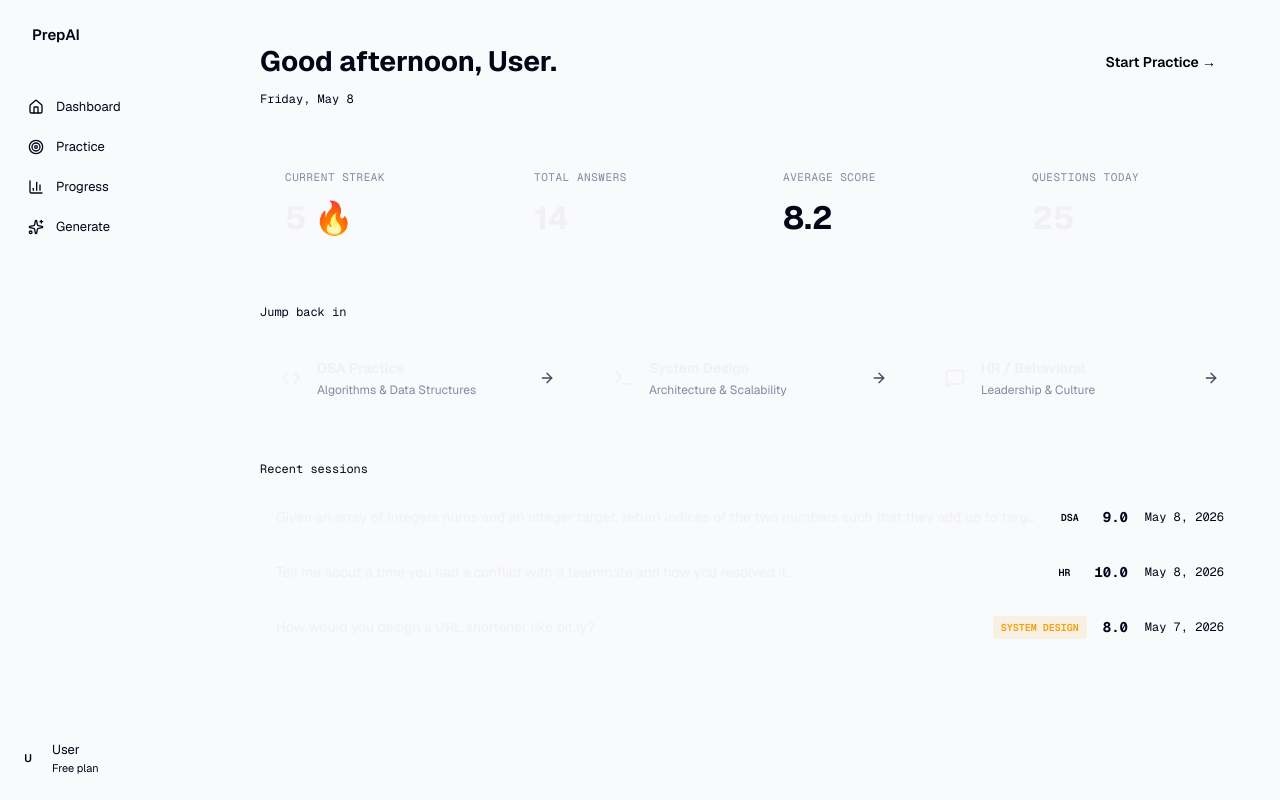
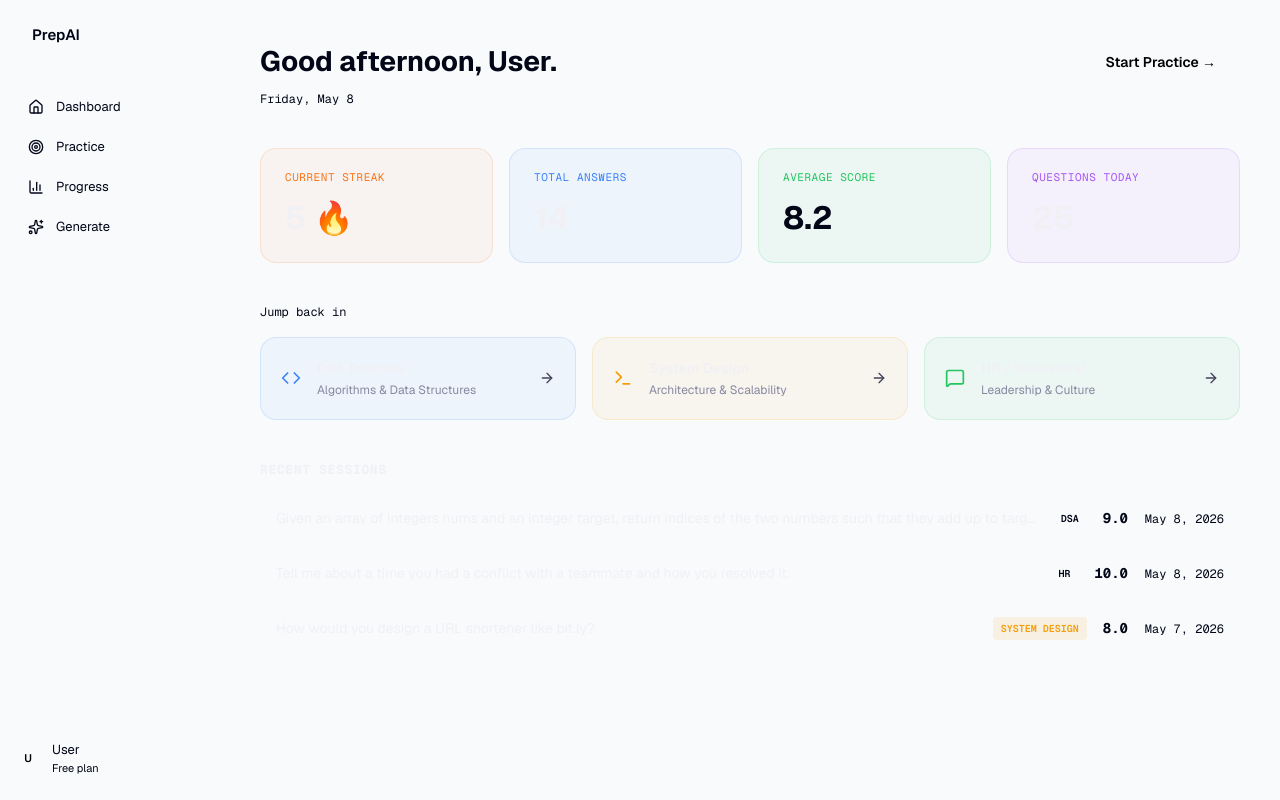
Before and after one commit to nmnroy/-AI-Powered-Interview, a Next.js app in the folder clerk-nextjs/: page /dashboard in a window 1280 px wide. Built offline with nearby package versions, Linux system fonts and the light colour scheme; no server answers.

Commit message:
style: colorize quick actions and embolden recent sessions header

```diff
--- a/clerk-nextjs/src/app/(dashboard)/dashboard/page.tsx
+++ b/clerk-nextjs/src/app/(dashboard)/dashboard/page.tsx
@@ -74,9 +74,9 @@ export default function DashboardHomePage() {
 
   // Quick actions array
   const quickActions = [
-    { title: "DSA Practice", desc: "Algorithms & Data Structures", icon: Code, href: "/dashboard/practice?category=dsa" },
-    { title: "System Design", desc: "Architecture & Scalability", icon: Terminal, href: "/dashboard/practice?category=system_design" },
-    { title: "HR / Behavioral", desc: "Leadership & Culture", icon: MessageSquare, href: "/dashboard/practice?category=hr" }
+    { title: "DSA Practice", desc: "Algorithms & Data Structures", icon: Code, href: "/dashboard/practice?category=dsa", hoverBorder: "hover:border-[rgba(59,130,246,0.3)]", bg: "rgba(59, 130, 246, 0.05)", border: "rgba(59, 130, 246, 0.15)", iconColor: "#3b82f6" },
+    { title: "System Design", desc: "Architecture & Scalability", icon: Terminal, href: "/dashboard/practice?category=system_design", hoverBorder: "hover:border-[rgba(245,158,11,0.3)]", bg: "rgba(245, 158, 11, 0.05)", border: "rgba(245, 158, 11, 0.15)", iconColor: "#f59e0b" },
+    { title: "HR / Behavioral", desc: "Leadership & Culture", icon: MessageSquare, href: "/dashboard/practice?category=hr", hoverBorder: "hover:border-[rgba(34,197,94,0.3)]", bg: "rgba(34, 197, 94, 0.05)", border: "rgba(34, 197, 94, 0.15)", iconColor: "#22c55e" }
   ];
 
   if (loading) {
@@ -125,32 +125,32 @@ export default function DashboardHomePage() {
       {/* METRICS ROW (4 items, horizontal) */}
       <div style={{ display: 'grid', gridTemplateColumns: 'repeat(4, 1fr)', gap: '16px', marginBottom: '40px' }}>
         {/* Current Streak */}
-        <div className="hover:border-[rgba(255,255,255,0.2)] transition-colors" style={{ background: 'rgba(255,255,255,0.05)', border: '1px solid rgba(255,255,255,0.1)', borderRadius: '16px', padding: '20px 24px' }}>
-          <div style={{ fontFamily: 'var(--font-mono)', fontSize: '11px', color: '#8888a0', textTransform: 'uppercase', letterSpacing: '0.05em' }}>Current Streak</div>
+        <div className="hover:border-[rgba(249,115,22,0.3)] transition-colors" style={{ background: 'rgba(249, 115, 22, 0.05)', border: '1px solid rgba(249, 115, 22, 0.15)', borderRadius: '16px', padding: '20px 24px' }}>
+          <div style={{ fontFamily: 'var(--font-mono)', fontSize: '11px', color: '#f97316', textTransform: 'uppercase', letterSpacing: '0.05em' }}>Current Streak</div>
           <div style={{ fontFamily: 'var(--font-display)', fontSize: '32px', color: '#f0f0f5', marginTop: '8px', fontWeight: 700 }}>
             {data?.currentStreak ?? 0} {data && data.currentStreak > 0 ? "🔥" : ""}
           </div>
         </div>
 
         {/* Total Answers */}
-        <div className="hover:border-[rgba(255,255,255,0.2)] transition-colors" style={{ background: 'rgba(255,255,255,0.05)', border: '1px solid rgba(255,255,255,0.1)', borderRadius: '16px', padding: '20px 24px' }}>
-          <div style={{ fontFamily: 'var(--font-mono)', fontSize: '11px', color: '#8888a0', textTransform: 'uppercase', letterSpacing: '0.05em' }}>Total Answers</div>
+        <div className="hover:border-[rgba(59,130,246,0.3)] transition-colors" style={{ background: 'rgba(59, 130, 246, 0.05)', border: '1px solid rgba(59, 130, 246, 0.15)', borderRadius: '16px', padding: '20px 24px' }}>
+          <div style={{ fontFamily: 'var(--font-mono)', fontSize: '11px', color: '#3b82f6', textTransform: 'uppercase', letterSpacing: '0.05em' }}>Total Answers</div>
           <div style={{ fontFamily: 'var(--font-display)', fontSize: '32px', color: '#f0f0f5', marginTop: '8px', fontWeight: 700 }}>
             {data?.totalAnswers ?? 0}
           </div>
         </div>
 
         {/* Average Score */}
-        <div className="hover:border-[rgba(255,255,255,0.2)] transition-colors" style={{ background: 'rgba(255,255,255,0.05)', border: '1px solid rgba(255,255,255,0.1)', borderRadius: '16px', padding: '20px 24px' }}>
-          <div style={{ fontFamily: 'var(--font-mono)', fontSize: '11px', color: '#8888a0', textTransform: 'uppercase', letterSpacing: '0.05em' }}>Average Score</div>
+        <div className="hover:border-[rgba(34,197,94,0.3)] transition-colors" style={{ background: 'rgba(34, 197, 94, 0.05)', border: '1px solid rgba(34, 197, 94, 0.15)', borderRadius: '16px', padding: '20px 24px' }}>
+          <div style={{ fontFamily: 'var(--font-mono)', fontSize: '11px', color: '#22c55e', textTransform: 'uppercase', letterSpacing: '0.05em' }}>Average Score</div>
           <div style={{ fontFamily: 'var(--font-display)', fontSize: '32px', color: getAverageScoreColor(data?.averageScore ?? 0), marginTop: '8px', fontWeight: 700 }}>
             {data?.averageScore !== null ? data?.averageScore : "-"}
           </div>
         </div>
 
         {/* Questions Today */}
-        <div className="hover:border-[rgba(255,255,255,0.2)] transition-colors" style={{ background: 'rgba(255,255,255,0.05)', border: '1px solid rgba(255,255,255,0.1)', borderRadius: '16px', padding: '20px 24px' }}>
-          <div style={{ fontFamily: 'var(--font-mono)', fontSize: '11px', color: '#8888a0', textTransform: 'uppercase', letterSpacing: '0.05em' }}>Questions Today</div>
+        <div className="hover:border-[rgba(168,85,247,0.3)] transition-colors" style={{ background: 'rgba(168, 85, 247, 0.05)', border: '1px solid rgba(168, 85, 247, 0.15)', borderRadius: '16px', padding: '20px 24px' }}>
+          <div style={{ fontFamily: 'var(--font-mono)', fontSize: '11px', color: '#a855f7', textTransform: 'uppercase', letterSpacing: '0.05em' }}>Questions Today</div>
           <div style={{ fontFamily: 'var(--font-display)', fontSize: '32px', color: '#f0f0f5', marginTop: '8px', fontWeight: 700 }}>
             {data?.questionsLeftToday !== undefined ? Math.max(0, 30 - data.questionsLeftToday) : 0}
           </div>
@@ -165,10 +165,10 @@ export default function DashboardHomePage() {
             <Link
               key={i}
               href={action.href}
-              className="group hover:border-[rgba(255,255,255,0.2)] transition-all"
+              className={`group ${action.hoverBorder} transition-all`}
               style={{
-                background: 'rgba(255,255,255,0.05)',
-                border: '1px solid rgba(255,255,255,0.1)',
+                background: action.bg,
+                border: `1px solid ${action.border}`,
                 borderRadius: '16px',
                 padding: '20px',
                 display: 'flex',
@@ -179,7 +179,7 @@ export default function DashboardHomePage() {
               }}
             >
               <div style={{ display: 'flex', alignItems: 'center', gap: '16px' }}>
-                <div style={{ color: '#f0f0f5' }}><action.icon size={20} /></div>
+                <div style={{ color: action.iconColor }}><action.icon size={20} /></div>
                 <div>
                   <div style={{ fontFamily: 'var(--font-display)', fontSize: '14px', color: '#f0f0f5', fontWeight: 600 }}>{action.title}</div>
                   <div style={{ fontFamily: 'var(--font-body)', fontSize: '12px', color: '#8888a0', marginTop: '2px' }}>{action.desc}</div>
@@ -193,7 +193,7 @@ export default function DashboardHomePage() {
 
       {/* RECENT ANSWERS */}
       <div>
-        <h2 style={{ fontFamily: 'var(--font-mono)', fontSize: '12px', color: 'var(--text-muted)', margin: '0 0 16px 0', fontWeight: 400 }}>Recent sessions</h2>
+        <h2 style={{ fontFamily: 'var(--font-mono)', fontSize: '13px', color: '#f0f0f5', margin: '0 0 16px 0', fontWeight: 700, letterSpacing: '0.05em', textTransform: 'uppercase' }}>Recent sessions</h2>
 
         {data && data.recentAnswers.length > 0 ? (
           <div style={{ display: 'flex', flexDirection: 'column', gap: '8px' }}>
```
